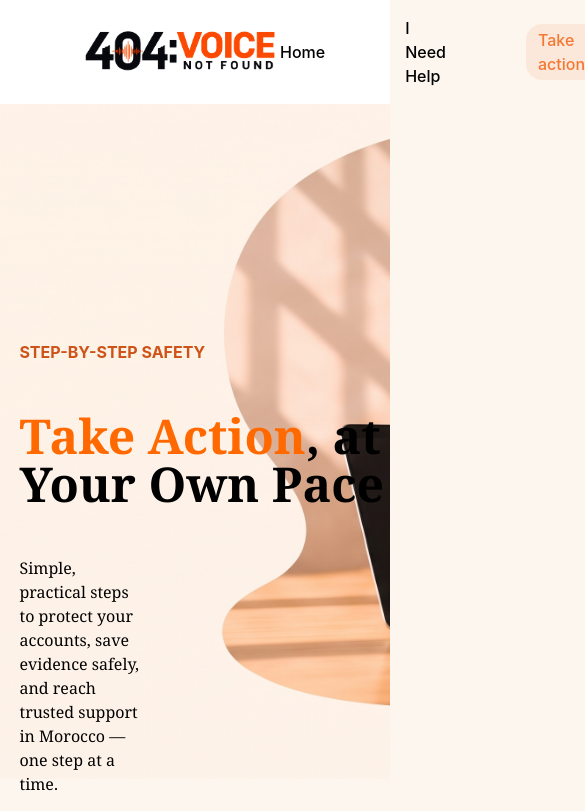
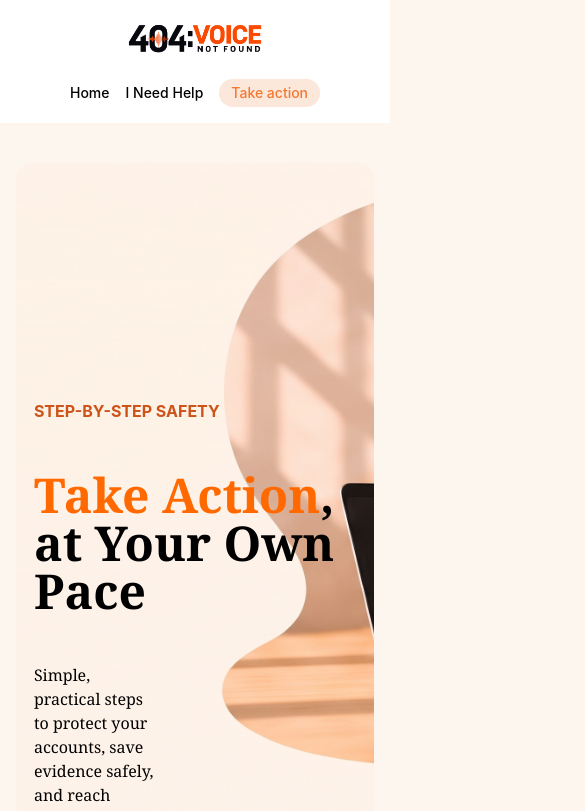
Before and after one commit to oussama-chibani/Oussama-Chibani-Final_Project-css-html, a website: page public/pages/take-Action.html in a window 390 px wide. Shown: the top 811 px of the page, 585 px wide, since content can reach past the window. Drawn offline with Linux system fonts and the light colour scheme.

Commit message:
respo-P3-nav

```diff
--- a/public/pages/take-Action.html
+++ b/public/pages/take-Action.html
@@ -8,10 +8,10 @@
   </head>
   <body class="bg-[#fdf6ef]">
     <header
-      class="flex items-center justify-between px-[5rem] py-[1rem] bg-white"
+      class="flex items-center justify-between px-[5rem] py-[1rem] bg-white max-md:flex-col max-md:px-4 max-md:gap-4"
     >
-      <img class="w-[200px]" src="../images/404-voice.png" alt="" />
-      <nav class="flex items-center gap-[5rem]">
+      <img class="w-[200px] max-md:w-[140px]" src="../images/404-voice.png" alt="" />
+      <nav class="flex items-center gap-[5rem] max-md:gap-4 max-md:text-sm">
         <a class="font-medium hover:text-[#F47732]" href="../../index.html"
           >Home</a
         >
@@ -24,7 +24,7 @@
           >Take action</a
         >
       </nav>
-      <button>
+      <button class="max-md:hidden">
         <a
           class="bg-[#F47732] py-2 px-4 flex gap-1.5 items-center text-white rounded-3xl"
           href="./take-Action.html"
@@ -45,9 +45,9 @@
       </button>
     </header>
 
-    <section>
-      <div class="img-hero">
-        <div class="flex flex-col absolute top-[35%] left-[5%] gap-[3rem]">
+    <section class="max-w-340 px-4 py-10 sm:px-6 lg:px-8 lg:py-14 mx-auto rounded-2xl">
+      <div class="img-hero max-md:bg-left max-md:rounded-2xl">
+        <div class="flex flex-col absolute top-[35%] left-[5%] gap-[3rem] ">
           <h4 class="text-[#ce5319] font-bold">STEP-BY-STEP SAFETY</h4>
           <h1 class="text-5xl font-bold font-serif">
             <span class="text-orange-500">Take Action</span>, at Your Own Pace
@@ -747,7 +747,7 @@
       </div>
     </section>
 
-    <section >
+    <section cla>
       <div >
         <!-- Comment Form -->
         <div class="max-w-340 px-4 py-10 sm:px-6 lg:px-8 lg:py-14 mx-auto">
```
Also changed, not shown: public/css/output.css.
